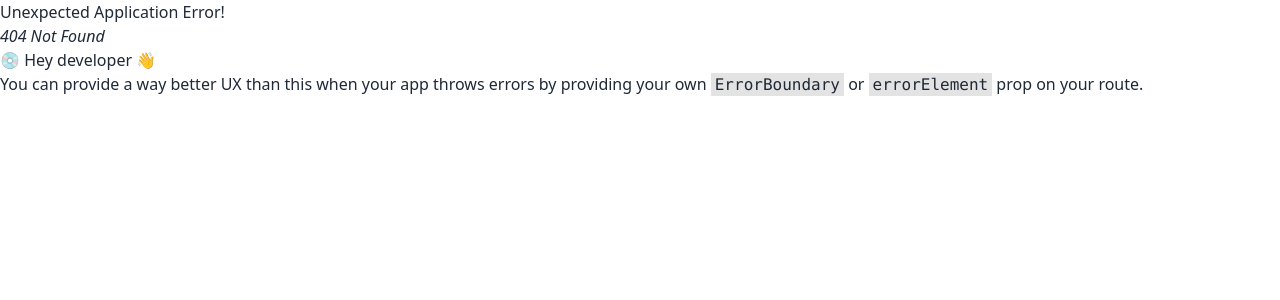
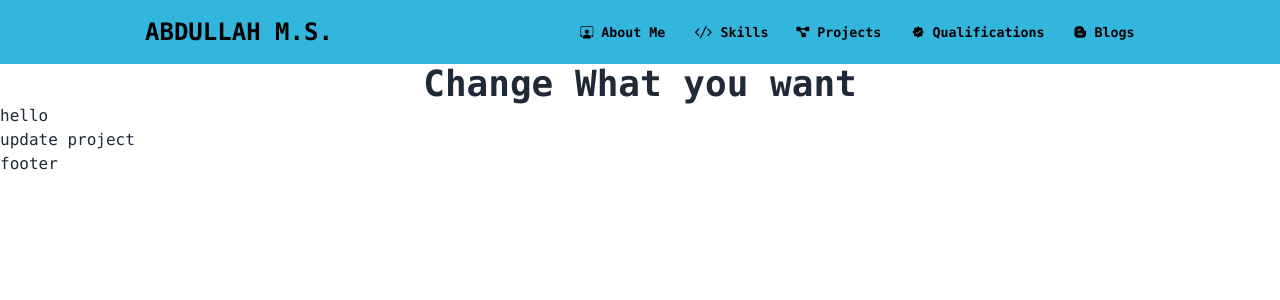
Before and after one commit to abdullahMsiam/my-portfolio-client, a React (Vite) app: page /dashboard in a window 1280 px wide. Before the commit this address had no page. Shown: the top 300 px of the page. Built offline with nearby package versions, Linux system fonts and the light colour scheme; no server answers; sample sign-in values are in the browser's storage.

Commit message:
organize the code

```diff
--- a/package.json
+++ b/package.json
@@ -10,6 +10,7 @@
     "preview": "vite preview"
   },
   "dependencies": {
+    "firebase": "^11.1.0",
     "localforage": "^1.10.0",
     "match-sorter": "^8.0.0",
     "react": "^18.3.1",
--- /dev/null
+++ b/src/AuthProviders/AuthProvider.jsx
@@ -0,0 +1,57 @@
+import { createContext, useEffect, useState } from 'react';
+import { getAuth, onAuthStateChanged, GoogleAuthProvider, signInWithPopup, signOut } from 'firebase/auth';
+import { app } from '../firebase/firebase.config';
+
+
+const AuthContext = createContext(null);
+const auth = getAuth(app);
+
+// eslint-disable-next-line react/prop-types
+const AuthProvider = ({ children }) => {
+
+    const [user, setUser] = useState(null);
+    const [loading, setLoading] = useState(true);
+
+    const googleAuthProvider = new GoogleAuthProvider();
+    const googleLogin = () => {
+        return signInWithPopup(auth, googleAuthProvider);
+    };
+
+    const logOut = async () => {
+        return await signOut(auth).then(() => setUser(null));
+    }
+
+    useEffect(() => {
+        const unsubscribe = onAuthStateChanged(auth, (currentUser) => {
+            if (currentUser) {
+                setUser(currentUser);
+                setLoading(false);
+                console.log(currentUser);
+            } else {
+                setLoading(false);
+            }
+        });
+        return () => {
+            return unsubscribe();
+        }
+    }, [])
+
+
+
+
+
+    const authInfo = {
+        auth,
+        googleLogin,
+        logOut,
+        user,
+        loading
+    };
+    return (
+        <AuthContext.Provider value={authInfo}>
+            {children}
+        </AuthContext.Provider>
+    )
+}
+export { AuthContext };
+export default AuthProvider;
--- /dev/null
+++ b/src/assets/banner/images/skills-imgages/frontend/Dashboard.jsx
@@ -0,0 +1,36 @@
+import { useContext, useEffect } from "react";
+import { AuthContext } from "../../../../../AuthProviders/AuthProvider";
+import { useNavigate } from "react-router-dom";
+import ErrorPage from "../../../../../pages/error/ErrorPage";
+import PostProject from "./PostProject";
+import UpdateProject from "./UpdateProject";
+
+const Dashboard = () => {
+    // const [loading, setLoading] = useState(true);
+    const navigate = useNavigate();
+    const auth = useContext(AuthContext);
+    const { user, loading } = auth;
+    console.log(auth)
+
+    useEffect(() => {
+        if (!user && !loading) {
+            navigate('/');
+        }
+
+    }, [user, navigate, loading])
+
+
+    if (!user) {
+        return <ErrorPage />;
+    }
+
+    return (
+        <div className="container mx-auto mt-16">
+            <h1 className="text-center text-4xl font-semibold">Change What you want</h1>
+            <PostProject />
+            <UpdateProject />
+        </div>
+    );
+};
+
+export default Dashboard;
--- /dev/null
+++ b/src/assets/banner/images/skills-imgages/frontend/PostProject.jsx
@@ -0,0 +1,10 @@
+
+const PostProject = () => {
+    return (
+        <div>
+            hello
+        </div>
+    );
+};
+
+export default PostProject;
--- /dev/null
+++ b/src/assets/banner/images/skills-imgages/frontend/UpdateProject.jsx
@@ -0,0 +1,10 @@
+
+const UpdateProject = () => {
+    return (
+        <div>
+            update project
+        </div>
+    );
+};
+
+export default UpdateProject;
--- /dev/null
+++ b/src/firebase/firebase.config.js
@@ -0,0 +1,23 @@
+// Import the functions you need from the SDKs you need
+import { initializeApp } from "firebase/app";
+// TODO: Add SDKs for Firebase products that you want to use
+// https://firebase.google.com/docs/web/setup#available-libraries
+
+// Your web app's Firebase configuration
+const firebaseConfig = {
+  //   apiKey: import.meta.env.VITE_apikey,
+  //   authDomain: import.meta.env.VITE_authDomain,
+  //   projectId: import.meta.env.VITE_projectId,
+  //   storageBucket: import.meta.env.VITE_storageBucket,
+  //   messagingSenderId: import.meta.env.VITE_messagingSenderId,
+  //   appId: import.meta.env.VITE_appId,
+
+  apiKey: "AIzaSyD6PPDvObZpEhjwgIl7VMhdebbBp5aclUg",
+  authDomain: "my-portfolio-efb3d.firebaseapp.com",
+  projectId: "my-portfolio-efb3d",
+  storageBucket: "my-portfolio-efb3d.firebasestorage.app",
+  messagingSenderId: "305745359880",
+  appId: "1:305745359880:web:3247f12bf500a716fb4dbd",
+};
+// Initialize Firebase
+export const app = initializeApp(firebaseConfig);
--- /dev/null
+++ b/src/hooks/useAuth.jsx
@@ -0,0 +1,9 @@
+import { useContext } from "react";
+import { AuthContext } from "../AuthProviders/AuthProvider";
+
+const useAuth = () => {
+    const auth = useContext(AuthContext);
+    return auth;
+};
+
+export default useAuth;
--- a/src/main.jsx
+++ b/src/main.jsx
@@ -5,9 +5,12 @@ import {
   RouterProvider,
 } from "react-router-dom";
 import { router } from './routes/Routes';
+import AuthProvider from './AuthProviders/AuthProvider';
 
 createRoot(document.getElementById('root')).render(
   <StrictMode>
-    <RouterProvider router={router} />
+    <AuthProvider>
+      <RouterProvider router={router} />
+    </AuthProvider>
   </StrictMode>,
 )
--- /dev/null
+++ b/src/pages/error/ErrorPage.jsx
@@ -0,0 +1,21 @@
+import { Link } from "react-router-dom";
+
+const ErrorPage = () => {
+    return (
+        <div className="h-screen flex items-center justify-center bg-gray-800 text-white">
+            <div className="text-center">
+                <h1 className="text-6xl font-bold">Oops!</h1>
+                <p className="mt-4 text-xl">Something went wrong or the page was not found.</p>
+                <p className="mt-4 text-lg">Error Code: 404</p>
+                <Link
+                    to="/"
+                    className="mt-6 px-6 py-2 text-lg bg-blue-600 text-white rounded hover:bg-blue-700 transition duration-300"
+                >
+                    Go Back Home
+                </Link>
+            </div>
+        </div>
+    );
+};
+
+export default ErrorPage;
--- a/src/pages/home/About.jsx
+++ b/src/pages/home/About.jsx
@@ -1,10 +1,27 @@
 
+import { useContext } from 'react';
 import myImage from '../../assets/images/my-image.jpeg';
+import { AuthContext } from '../../AuthProviders/AuthProvider';
+
 const About = () => {
+    // const [allow, setAllow] = useState(false)
+
+    const auth = useContext(AuthContext);
+    const { googleLogin, logOut, user } = auth;
+    console.log(user);
+
+    const handleGoogleLogin = () => {
+        googleLogin();
+        // setAllow(true);
+    }
+    const handleLogOut = () => {
+        logOut();
+        alert('something went wrong');
+    };
     return (
         <div className="bg-black" id='about'>
             <div className="max-w-5xl mx-auto">
-                <h1 className="text-center pt-16 font-bold text-4xl text-[#00a4d6]">About Me</h1>
+                <h1 className="text-center pt-16 font-bold text-4xl text-[#00a4d6]">{user ? <a href='/dashboard' >About</a> : <button>About</button>} <button onClick={!user ? (() => handleGoogleLogin()) : (() => handleLogOut())}>Me</button> </h1>
                 <hr className="pb-2" />
                 <div className="text-white text-2xl flex flex-col-reverse md:flex-row justify-center items-center gap-8 mt-4 pb-12 mx-auto">
                     <div className='w-full mx-1'>
```
Also changed, not shown: src/routes/Routes.jsx (+10 -0 lines), 2 other files (tests, documents, lock files or other folders).
